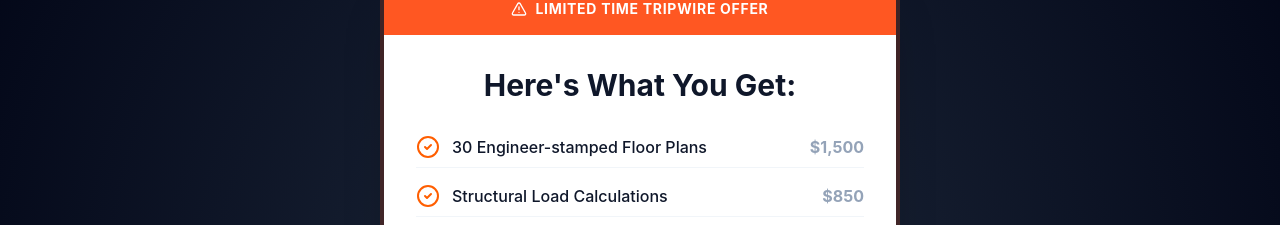
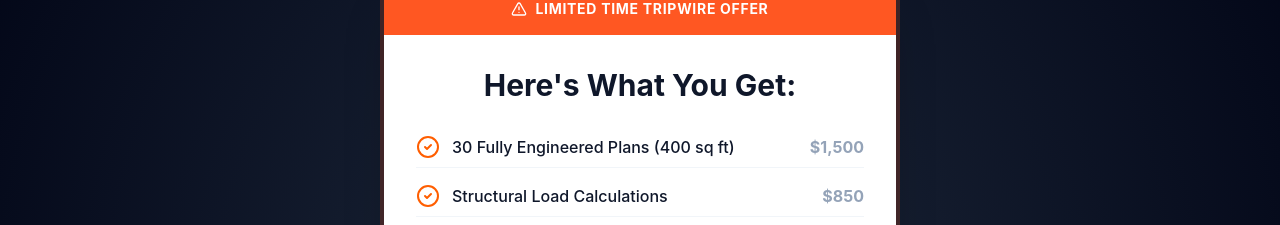
Before and after one commit to Founditmarketing/Texas-Structural-Engineers-Tripwire, a React (Vite) app: page / in a window 1280 px wide. Shown: the part 4897-5122 px from the top of the page. Built offline with nearby package versions, Linux system fonts and the light colour scheme.

Commit message:
Update home copy text per user request

```diff
--- a/src/pages/Home.tsx
+++ b/src/pages/Home.tsx
@@ -307,7 +307,7 @@ export const Home: React.FC = () => {
                                 <li className="flex items-center justify-between border-b border-slate-100 pb-2">
                                     <div className="flex items-center gap-3">
                                         <CheckCircle2 className="text-safety-orange w-6 h-6" />
-                                        <span className="font-medium">30 Engineer-stamped Floor Plans</span>
+                                        <span className="font-medium">30 Fully Engineered Plans (400 sq ft)</span>
                                     </div>
                                     <span className="font-bold text-slate-400">$1,500</span>
                                 </li>
```
